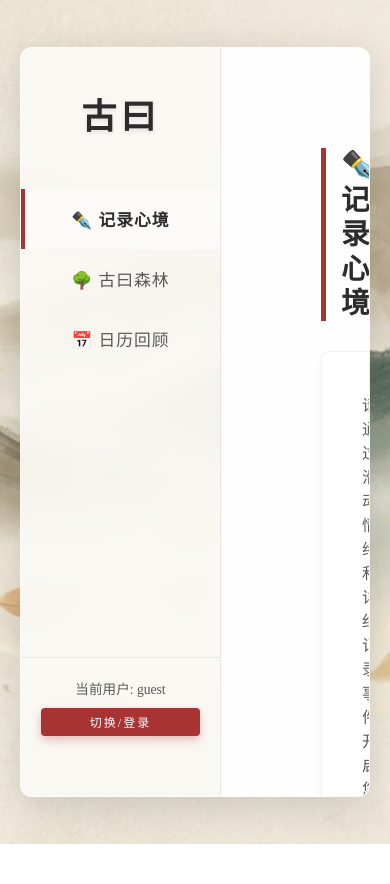
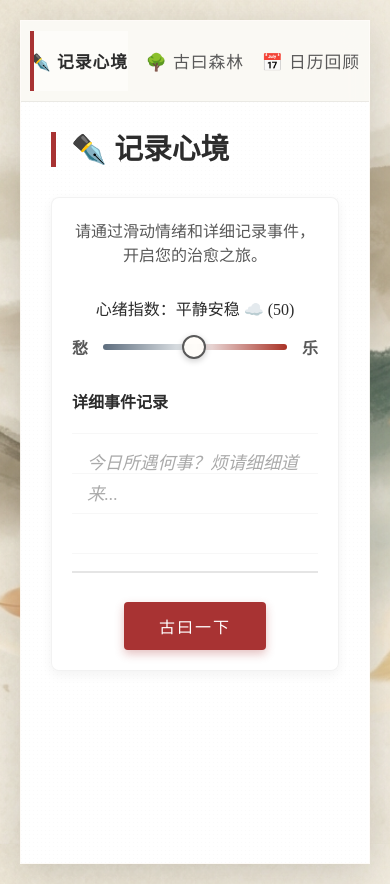
Before and after one commit to hsiaoxxx/guyue-web, a Flask app: page / in a window 390 px wide. Before the commit the page ends 844 px from the top, so only its background shows below. Run offline with Flask 3, Linux system fonts and the light colour scheme; some web fonts are replaced.

Commit message:
Update index.html

```diff
--- a/guyue-web/templates/index.html
+++ b/guyue-web/templates/index.html
@@ -378,6 +378,18 @@
         ::-webkit-scrollbar-track { background: transparent; }
         ::-webkit-scrollbar-thumb { background: rgba(0,0,0,0.1); border-radius: 3px; }
         ::-webkit-scrollbar-thumb:hover { background: rgba(0,0,0,0.2); }
+        /* 手机端适配代码 */
+        @media (max-width: 768px) {
+            .app-container { flex-direction: column; width: 100vw; height: 100vh; max-height: none; border-radius: 0; }
+            .sidebar { width: 100%; height: auto; padding: 10px 0; flex-direction: row; justify-content: space-around; border-right: none; border-bottom: 1px solid var(--border-ink); }
+            .logo, .user-info { display: none; }
+            .content-area { padding: 15px; overflow-y: auto; flex: 1; }
+            .view { padding: 15px; position: relative; opacity: 1; display: none; transform: none; }
+            .view.active { display: flex; }
+            .input-box { padding: 20px; }
+            .gu-yan-output { font-size: 1.4rem; margin: 20px 0; }
+            .gu-yan-output::before, .gu-yan-output::after { font-size: 2rem; }
+        }
     </style>
 </head>
 <body onload="initApp()">
@@ -473,7 +485,11 @@
             <div class="modal-guyan" id="modal-guyan"></div>
 
             <div class="modal-guce" id="modal-guce"></div>
-
+            <div id="record-pager" style="display:none; align-items:center; justify-content:center; gap: 15px; margin: 15px 0; padding: 10px; border-top: 1px dashed #eee; border-bottom: 1px dashed #eee;">
+                <button onclick="changeRecord(-1)" style="cursor:pointer; background:none; border:1px solid #ccc; padding:2px 10px;">←</button>
+                <span id="pager-info" style="font-size:0.9rem; color:#666;">1 / 1</span>
+                <button onclick="changeRecord(1)" style="cursor:pointer; background:none; border:1px solid #ccc; padding:2px 10px;">→</button>
+            </div>
             <div class="water-btn-group">
                 <button class="btn-primary" id="water-btn" onclick="waterTree()">💦 浇水 (强化/转化)</button>
                 <button class="btn-secondary btn-primary" onclick="closeModal()">关闭</button>
```
